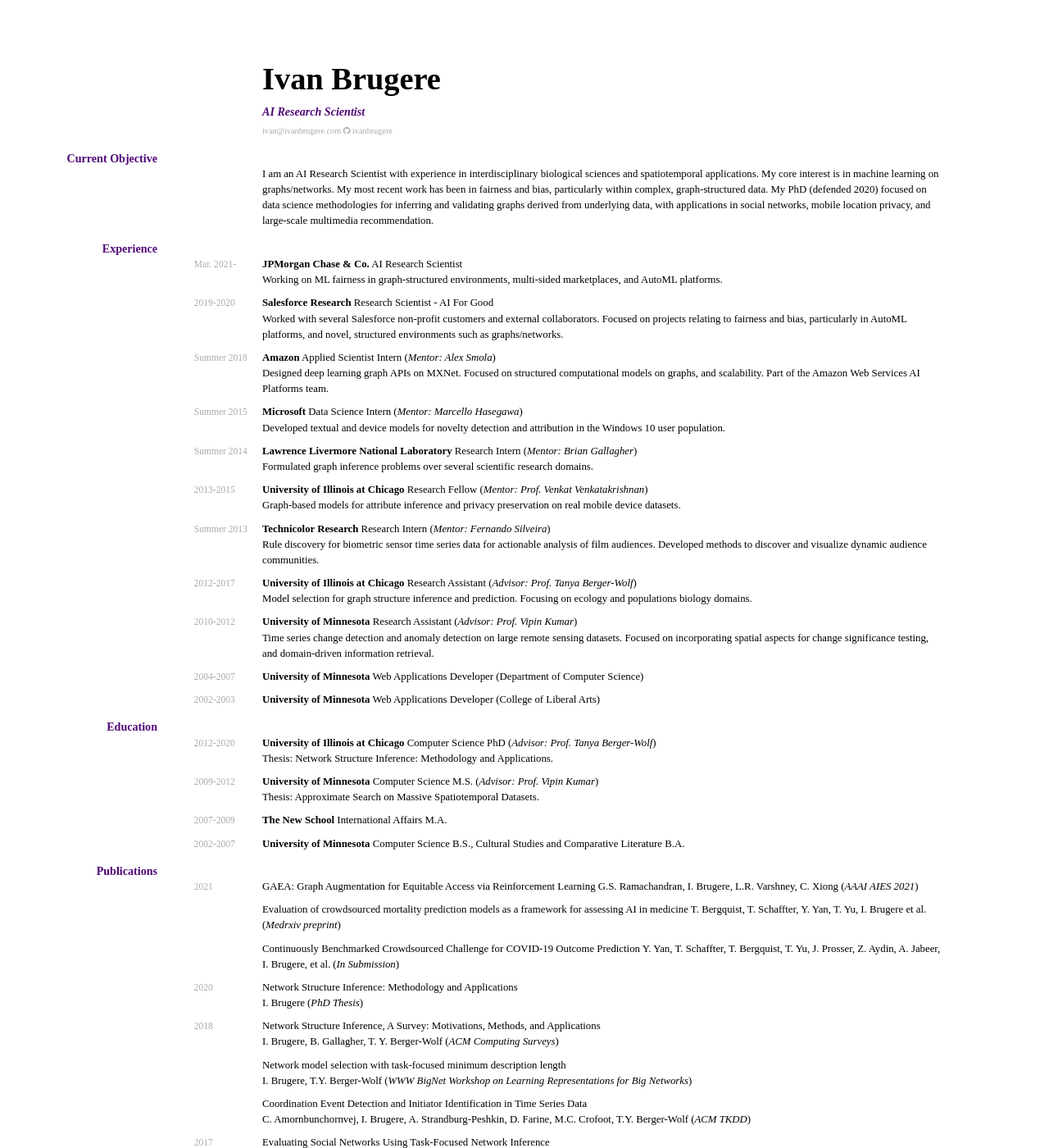
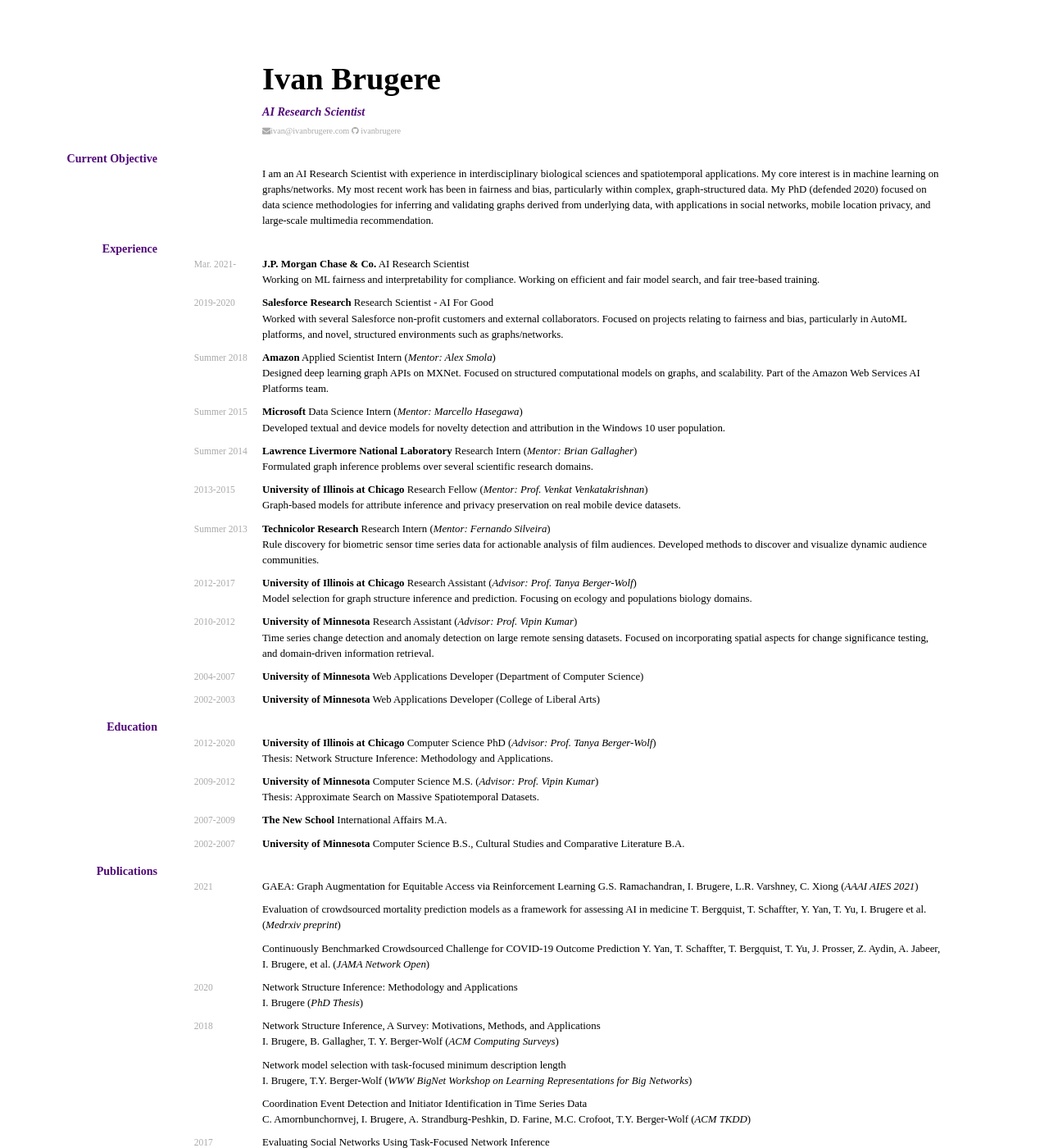
Before and after one commit to ivanbrugere/ivanbrugere.github.io, a Jekyll site: the page built from md-cv/resume.md, in a window 1280 px wide and 1400 px high. Shown: the whole window at 82% size. Built offline with Jekyll 4.4.1, drawn with Linux system fonts in a browser that asks for light colours; nearby versions of some CDN libraries; some web fonts are replaced; some of the changed text lies outside the part shown.

Commit message:
newest
8/11

```diff
--- a/md-cv/_layouts/cv.html
+++ b/md-cv/_layouts/cv.html
@@ -8,7 +8,7 @@
   <link href="media/academicons.min.css" rel="stylesheet">
 
   <!-- imports -->
-  <link rel="stylesheet" href="//maxcdn.bootstrapcdn.com/font-awesome/4.3.0/css/font-awesome.min.css">
+  <link rel="stylesheet" href="https://stackpath.bootstrapcdn.com/font-awesome/4.7.0/css/font-awesome.min.css">
   <link href='https://fonts.googleapis.com/css?family=Inconsolata:400,300,700' rel='stylesheet' type='text/css'>
 </head>
 <body>
--- a/md-cv/resume.md
+++ b/md-cv/resume.md
@@ -6,8 +6,7 @@
 AI Research Scientist
 
 <div id="webaddress">
-<a href="mailto:ivan@ivanbrugere.com">ivan@ivanbrugere.com</a>
-
+<i class="fa fa-envelope"></i><a href="mailto:ivan@ivanbrugere.com">ivan@ivanbrugere.com</a>
 <i class="fa fa-github"></i> <a href="http://github.com/ivanbrugere">ivanbrugere</a>
 </div>
 ## Current Objective
@@ -15,8 +14,8 @@
 
 ## Experience
 `Mar. 2021-`
-__JPMorgan Chase & Co.__ AI Research Scientist <br/>
-Working on ML fairness in graph-structured environments, multi-sided marketplaces, and AutoML platforms.
+__J.P. Morgan Chase & Co.__ AI Research Scientist <br/>
+Working on ML fairness and interpretability for compliance. Working on efficient and fair model search, and fair tree-based training.
 
 `2019-2020`
 __Salesforce Research__ Research Scientist - AI For Good
@@ -81,7 +80,7 @@
 T. Bergquist, T. Schaffter, Y. Yan, T. Yu, I. Brugere et al. (_Medrxiv preprint_)
 
 Continuously Benchmarked Crowdsourced Challenge for COVID-19 Outcome Prediction
-Y. Yan, T. Schaffter, T. Bergquist, T. Yu, J. Prosser, Z. Aydin, A. Jabeer, I. Brugere, et al. (_In Submission_)
+Y. Yan, T. Schaffter, T. Bergquist, T. Yu, J. Prosser, Z. Aydin, A. Jabeer, I. Brugere, et al. (_JAMA Network Open_)
 
 `2020`
 Network Structure Inference: Methodology and Applications<br/>
@@ -218,4 +220,4 @@
 * <i class="fa fa-github"></i> <a href="http://github.com/ivanbrugere">ivanbrugere</a><br />
 * <i class="fa fa-linkedin"></i> <a href="https://www.linkedin.com/in/ivanbrugere/">LinkedIn</a>
 * <i class="ai ai-google-scholar"></i> <a href="https://scholar.google.com/citations?user=JGlGUcsAAAAJ">Google scholar</a>
-* <i class="ai ai-orcid"></i> <a href="https://orcid.org/0000-0001-8913-1733">ORCiD</a>
+* <i class="ai ai-orcid"></i> <a href="https://orcid.org/0000-0002-2953-3746">ORCiD</a>
```
Also changed, not shown: other parts of md-cv/resume.md (+3 -0 lines), 2 other files.
